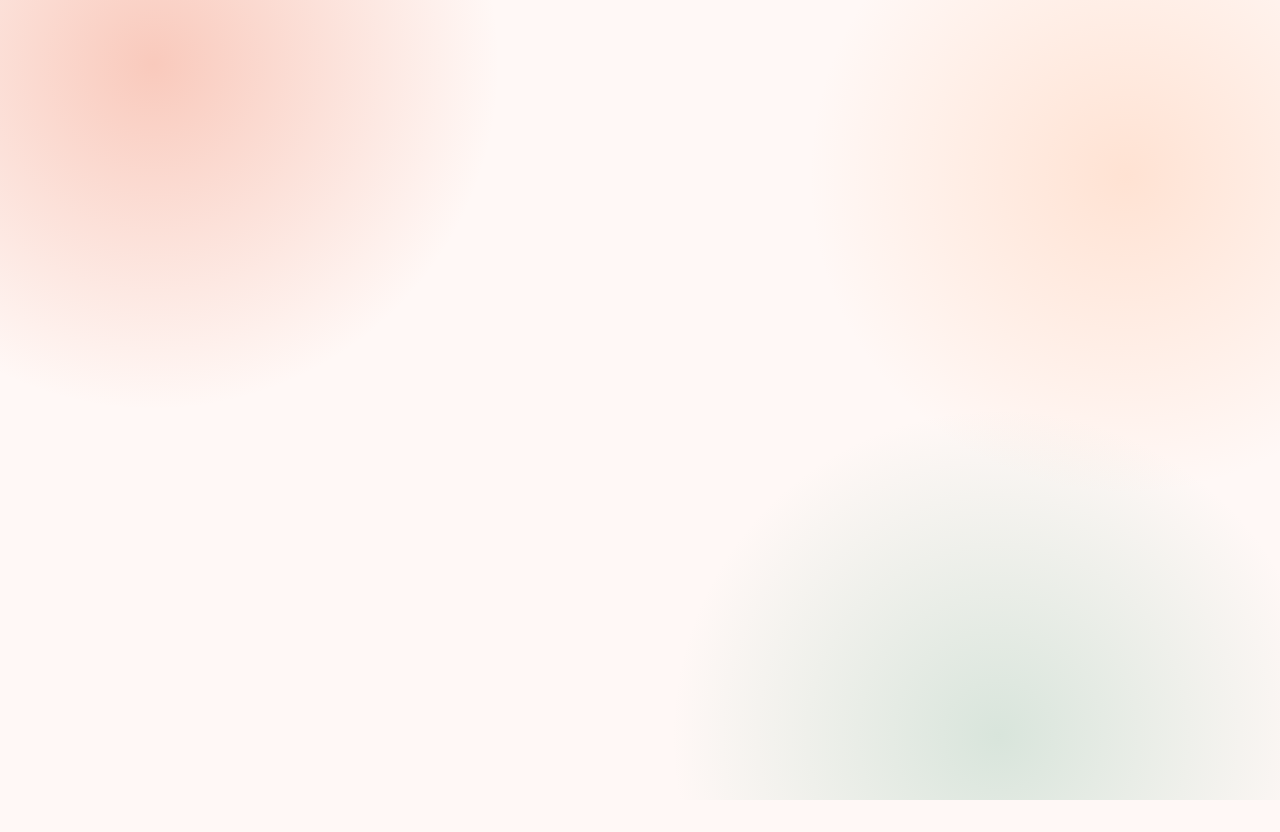
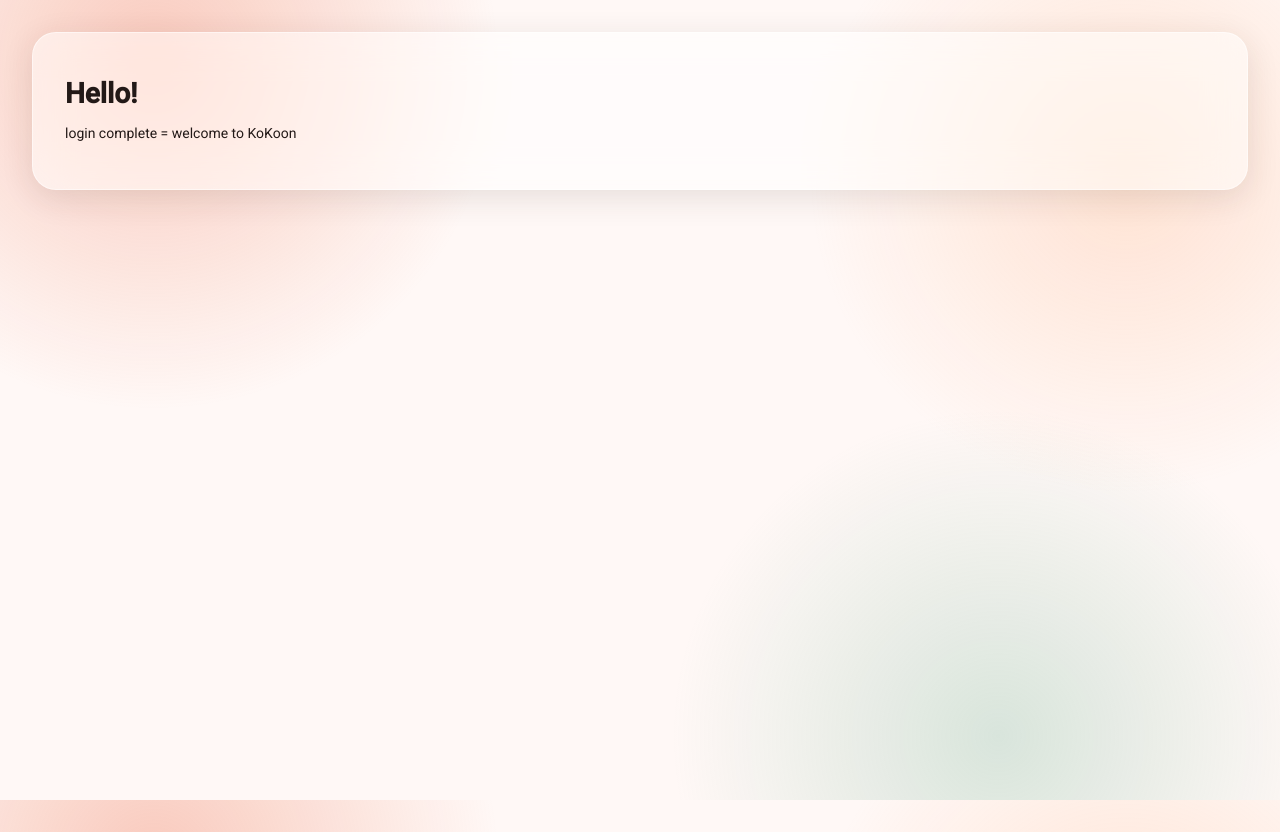
Before and after one commit to Aeyis/KoKoon, an Angular app in the folder Frontend/: page /dashboard in a window 1280 px wide. Before the commit this address led to /. Before the commit the page ends 800 px from the top, so only its background shows below. Built offline with nearby package versions, Linux system fonts and the light colour scheme.

Commit message:
auth : httpClient + login fonctionnel + dashboard

```diff
--- a/Frontend/src/app/app.routes.ts
+++ b/Frontend/src/app/app.routes.ts
@@ -7,4 +7,9 @@ export const routes: Routes = [{
     loadComponent: () =>
       import('@features/auth/login-page/login-page').then((m) => m.LoginPage),
   },
+  {
+    path:'dashboard',
+    loadComponent:() =>
+      import('@features/dashboard/dashboard-page/dashboard-page').then((m) => m.DashboardPage),
+  },
 ];
--- a/Frontend/src/app/features/dashboard/dashboard-page/dashboard-page.html
+++ b/Frontend/src/app/features/dashboard/dashboard-page/dashboard-page.html
@@ -1 +1,4 @@
-<p>dashboard-page works!</p>
+<main class="dashboard glass" style="margin: 2rem; padding: 2rem;">
+  <h1>Hello!</h1>
+  <p>login complete = welcome to KoKoon</p>
+</main>
```
